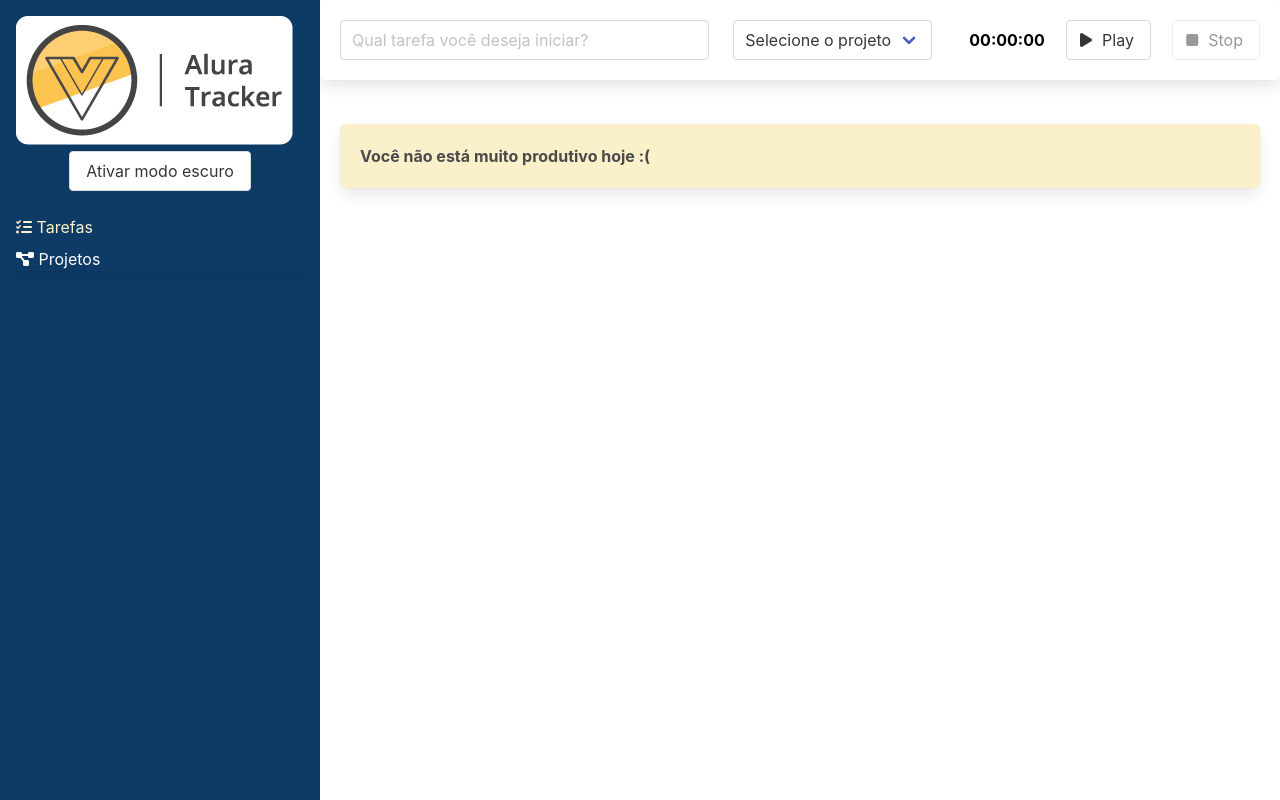
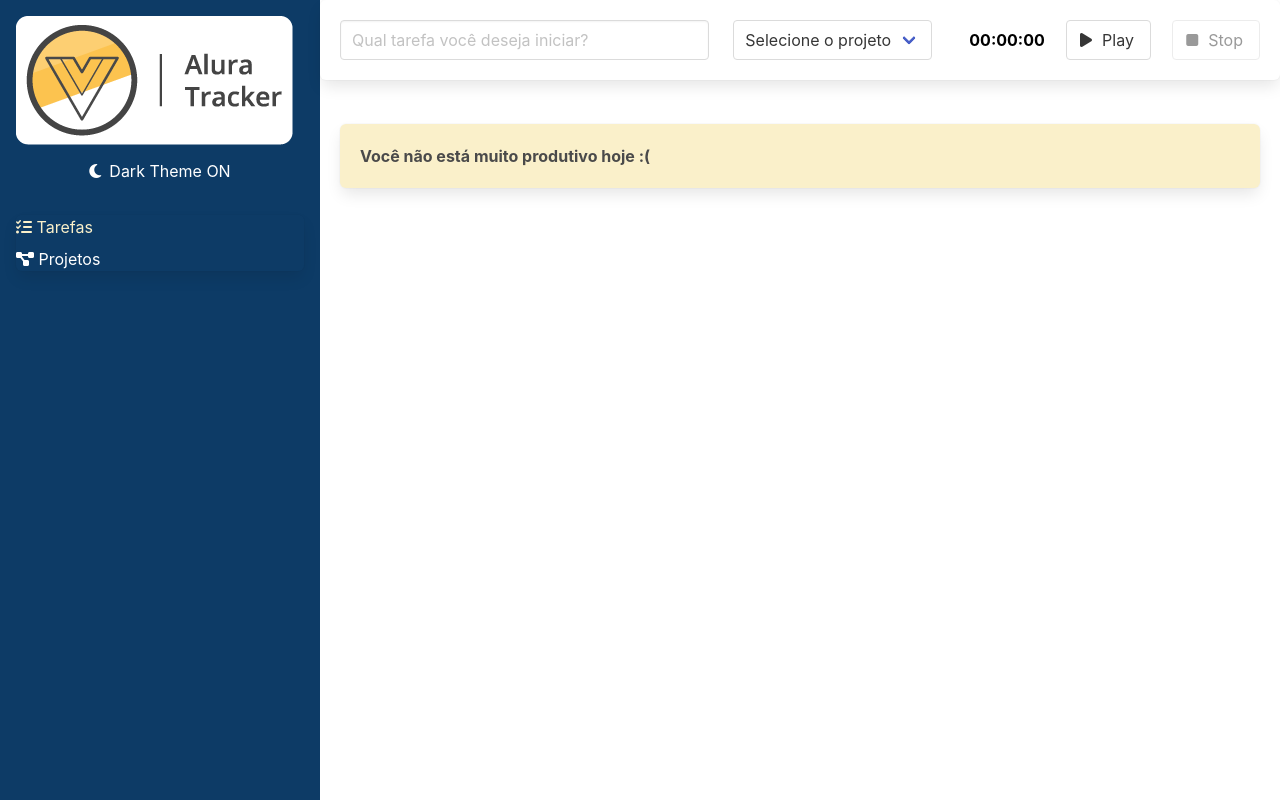
Before and after one commit to jeffersonluiz27/alura-tracker, a Vue app: page / in a window 1280 px wide. Built offline with nearby package versions, Linux system fonts and the light colour scheme.

Commit message:
refazendo botão dark mode

```diff
--- a/src/components/BarraLateral.vue
+++ b/src/components/BarraLateral.vue
@@ -4,7 +4,12 @@
       <img src="../assets/logo.png" alt="" />
     </h1>
     <div class="has-text-centered">
-      <button class="button" @click="alterarTema">{{ textoBotao }}</button>
+
+      <button class="button" @click="alterarTema">
+      <div v-html="iconeBotao"></div>
+      <div class="buttonText">{{textoBotao}}</div>
+      </button>
+
     </div>
     <nav class="panel mt-5">
       <ul>
@@ -39,9 +44,15 @@ export default defineComponent({
   computed: {
     textoBotao() {
       if (this.modoEscuroAtivo) {
-        return "Desativar modo escuro";
+        return 'Dark Theme OFF';
       }
-      return "Ativar modo escuro";
+      return 'Dark Theme ON';
+    },
+    iconeBotao() {
+      if (this.modoEscuroAtivo) {
+        return '<i class="fas fa-sun"></i>';
+      }
+      return '<i class="fas fa-moon"></i>';
     },
   },
   methods: {
@@ -78,6 +89,21 @@ header {
   color: #faf0ca;
 }
 
+.button{
+ background-color: transparent;
+ border: none;
+ box-sizing: border-box;
+ color: #fff;
+}
+
+.button:focus {
+  box-shadow: none;
+}
+
+.buttonText{
+    margin-left: 8px;
+}
+
 @media only screen and (max-width: 768px) {
   header {
     padding: 2.5rem;
```
